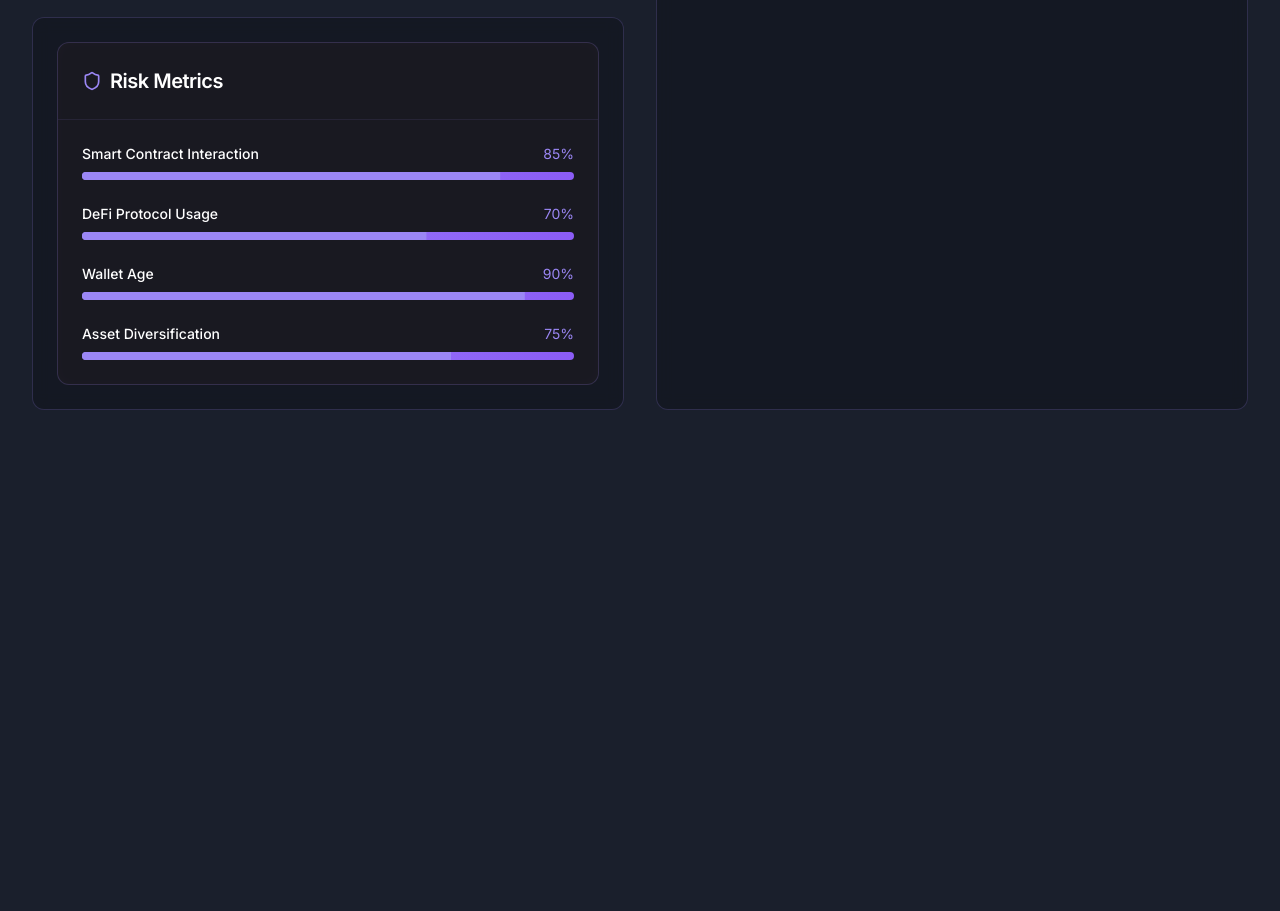
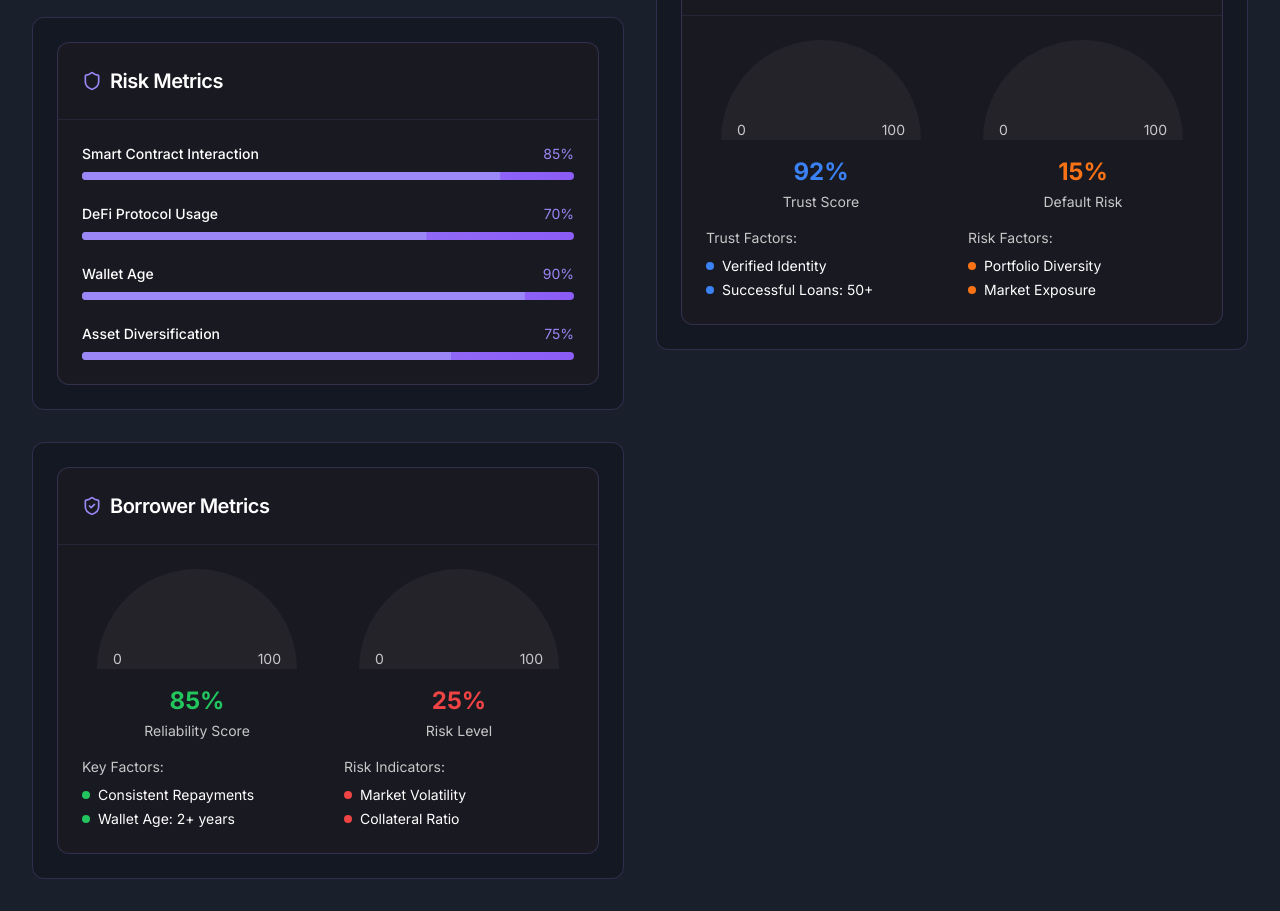
Before and after one commit to Srinivasan-Ravi/credit-sentinel-30, a React (Vite) app: page / in a window 1280 px wide. Shown: the part 600-1511 px from the top of the page. Before the commit the page ends 1042 px from the top, so only its background shows below. Built offline with nearby package versions, Linux system fonts and the light colour scheme.

Commit message:
Add metrics for borrower and lender reliability
Implement two new components to display speedometer-style metrics indicating the reliability and risk levels for both borrowers and lenders. Enhance the user interface with additional details for better assessment.
[skip gpt_engineer]

```diff
--- /dev/null
+++ b/src/components/BorrowerMetrics.tsx
@@ -0,0 +1,60 @@
+import { Card, CardContent, CardHeader, CardTitle } from "@/components/ui/card";
+import { Speedometer } from "@/components/ui/speedometer";
+import { ShieldCheck, AlertTriangle } from "lucide-react";
+
+export const BorrowerMetrics = () => {
+  return (
+    <Card className="border-primary/20 bg-card/50 backdrop-blur animate-fade-in">
+      <CardHeader className="border-b border-primary/10">
+        <CardTitle className="flex items-center gap-2 text-xl font-semibold">
+          <ShieldCheck className="h-5 w-5 text-primary" />
+          Borrower Metrics
+        </CardTitle>
+      </CardHeader>
+      <CardContent className="mt-6">
+        <div className="grid grid-cols-2 gap-8">
+          <div>
+            <Speedometer
+              value={85}
+              label="Reliability Score"
+              colorClass="text-green-500"
+            />
+            <div className="mt-4 space-y-2">
+              <p className="text-sm text-muted-foreground">Key Factors:</p>
+              <ul className="text-sm space-y-1">
+                <li className="flex items-center gap-2">
+                  <span className="w-2 h-2 rounded-full bg-green-500"></span>
+                  Consistent Repayments
+                </li>
+                <li className="flex items-center gap-2">
+                  <span className="w-2 h-2 rounded-full bg-green-500"></span>
+                  Wallet Age: 2+ years
+                </li>
+              </ul>
+            </div>
+          </div>
+          <div>
+            <Speedometer
+              value={25}
+              label="Risk Level"
+              colorClass="text-red-500"
+            />
+            <div className="mt-4 space-y-2">
+              <p className="text-sm text-muted-foreground">Risk Indicators:</p>
+              <ul className="text-sm space-y-1">
+                <li className="flex items-center gap-2">
+                  <span className="w-2 h-2 rounded-full bg-red-500"></span>
+                  Market Volatility
+                </li>
+                <li className="flex items-center gap-2">
+                  <span className="w-2 h-2 rounded-full bg-red-500"></span>
+                  Collateral Ratio
+                </li>
+              </ul>
+            </div>
+          </div>
+        </div>
+      </CardContent>
+    </Card>
+  );
+};
--- /dev/null
+++ b/src/components/LenderMetrics.tsx
@@ -0,0 +1,60 @@
+import { Card, CardContent, CardHeader, CardTitle } from "@/components/ui/card";
+import { Speedometer } from "@/components/ui/speedometer";
+import { Shield, AlertCircle } from "lucide-react";
+
+export const LenderMetrics = () => {
+  return (
+    <Card className="border-primary/20 bg-card/50 backdrop-blur animate-fade-in">
+      <CardHeader className="border-b border-primary/10">
+        <CardTitle className="flex items-center gap-2 text-xl font-semibold">
+          <Shield className="h-5 w-5 text-primary" />
+          Lender Metrics
+        </CardTitle>
+      </CardHeader>
+      <CardContent className="mt-6">
+        <div className="grid grid-cols-2 gap-8">
+          <div>
+            <Speedometer
+              value={92}
+              label="Trust Score"
+              colorClass="text-blue-500"
+            />
+            <div className="mt-4 space-y-2">
+              <p className="text-sm text-muted-foreground">Trust Factors:</p>
+              <ul className="text-sm space-y-1">
+                <li className="flex items-center gap-2">
+                  <span className="w-2 h-2 rounded-full bg-blue-500"></span>
+                  Verified Identity
+                </li>
+                <li className="flex items-center gap-2">
+                  <span className="w-2 h-2 rounded-full bg-blue-500"></span>
+                  Successful Loans: 50+
+                </li>
+              </ul>
+            </div>
+          </div>
+          <div>
+            <Speedometer
+              value={15}
+              label="Default Risk"
+              colorClass="text-orange-500"
+            />
+            <div className="mt-4 space-y-2">
+              <p className="text-sm text-muted-foreground">Risk Factors:</p>
+              <ul className="text-sm space-y-1">
+                <li className="flex items-center gap-2">
+                  <span className="w-2 h-2 rounded-full bg-orange-500"></span>
+                  Portfolio Diversity
+                </li>
+                <li className="flex items-center gap-2">
+                  <span className="w-2 h-2 rounded-full bg-orange-500"></span>
+                  Market Exposure
+                </li>
+              </ul>
+            </div>
+          </div>
+        </div>
+      </CardContent>
+    </Card>
+  );
+};
--- /dev/null
+++ b/src/components/ui/speedometer.tsx
@@ -0,0 +1,54 @@
+import React from "react";
+import { cn } from "@/lib/utils";
+
+interface SpeedometerProps {
+  value: number; // 0-100
+  label: string;
+  className?: string;
+  colorClass?: string;
+}
+
+export const Speedometer = ({
+  value,
+  label,
+  className,
+  colorClass = "text-primary",
+}: SpeedometerProps) => {
+  // Convert value to rotation degrees (0-180 degrees)
+  const rotation = (value / 100) * 180;
+
+  return (
+    <div className={cn("relative w-full max-w-[200px] mx-auto", className)}>
+      <div className="relative">
+        {/* Speedometer background */}
+        <div className="h-[100px] w-[200px] overflow-hidden relative">
+          <div className="absolute inset-0 rounded-t-full bg-muted/30"></div>
+        </div>
+
+        {/* Needle */}
+        <div
+          className="absolute left-1/2 bottom-0 h-[90px] w-1 origin-bottom"
+          style={{
+            transform: `translateX(-50%) rotate(${rotation}deg)`,
+            transition: "transform 1s cubic-bezier(0.4, 0, 0.2, 1)",
+          }}
+        >
+          <div className={cn("w-1 h-full rounded-full", colorClass)}></div>
+          <div className={cn("absolute -top-1 left-1/2 w-3 h-3 -translate-x-1/2 rounded-full", colorClass)}></div>
+        </div>
+
+        {/* Value labels */}
+        <div className="absolute bottom-0 left-0 right-0 flex justify-between px-4 text-sm text-muted-foreground">
+          <span>0</span>
+          <span>100</span>
+        </div>
+      </div>
+
+      {/* Current value and label */}
+      <div className="text-center mt-4">
+        <p className={cn("text-2xl font-bold", colorClass)}>{value}%</p>
+        <p className="text-sm text-muted-foreground mt-1">{label}</p>
+      </div>
+    </div>
+  );
+};
--- a/src/pages/Index.tsx
+++ b/src/pages/Index.tsx
@@ -1,6 +1,8 @@
 import { CreditScore } from "@/components/CreditScore";
 import { RiskFactors } from "@/components/RiskFactors";
 import { UserProfile } from "@/components/UserProfile";
+import { BorrowerMetrics } from "@/components/BorrowerMetrics";
+import { LenderMetrics } from "@/components/LenderMetrics";
 import { Bitcoin, Globe, Shield } from "lucide-react";
 
 const Index = () => {
@@ -19,7 +21,7 @@ const Index = () => {
           </div>
         </div>
 
-        <div className="grid gap-8 md:grid-cols-2">
+        <div className="grid gap-8 lg:grid-cols-2">
           <div className="space-y-8">
             <div className="rounded-lg border border-primary/20 bg-black/20 p-6 backdrop-blur">
               <CreditScore />
@@ -27,9 +29,17 @@ const Index = () => {
             <div className="rounded-lg border border-primary/20 bg-black/20 p-6 backdrop-blur">
               <RiskFactors />
             </div>
+            <div className="rounded-lg border border-primary/20 bg-black/20 p-6 backdrop-blur">
+              <BorrowerMetrics />
+            </div>
           </div>
-          <div className="rounded-lg border border-primary/20 bg-black/20 p-6 backdrop-blur">
-            <UserProfile />
+          <div className="space-y-8">
+            <div className="rounded-lg border border-primary/20 bg-black/20 p-6 backdrop-blur">
+              <UserProfile />
+            </div>
+            <div className="rounded-lg border border-primary/20 bg-black/20 p-6 backdrop-blur">
+              <LenderMetrics />
+            </div>
           </div>
         </div>
       </div>
```
